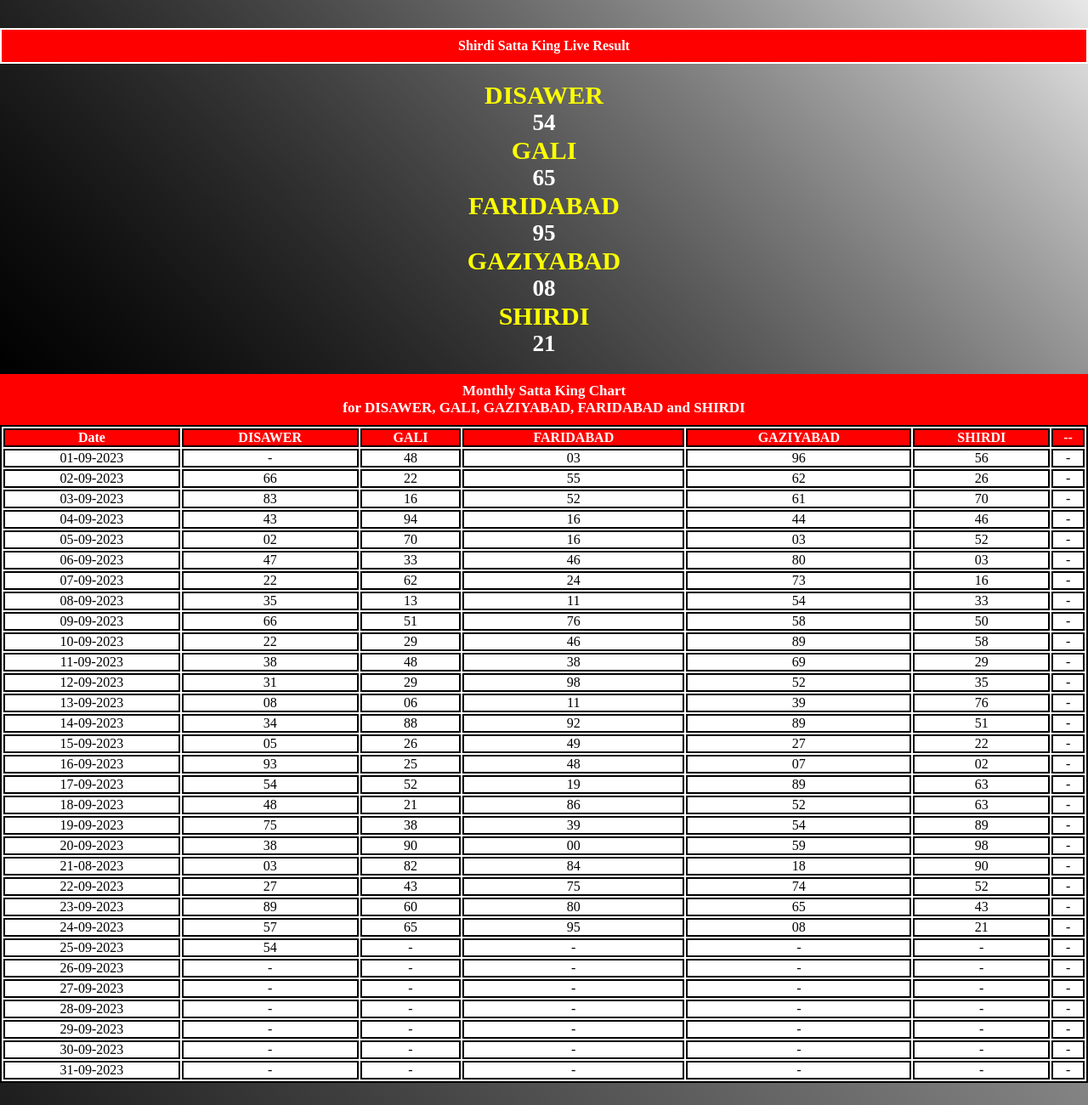
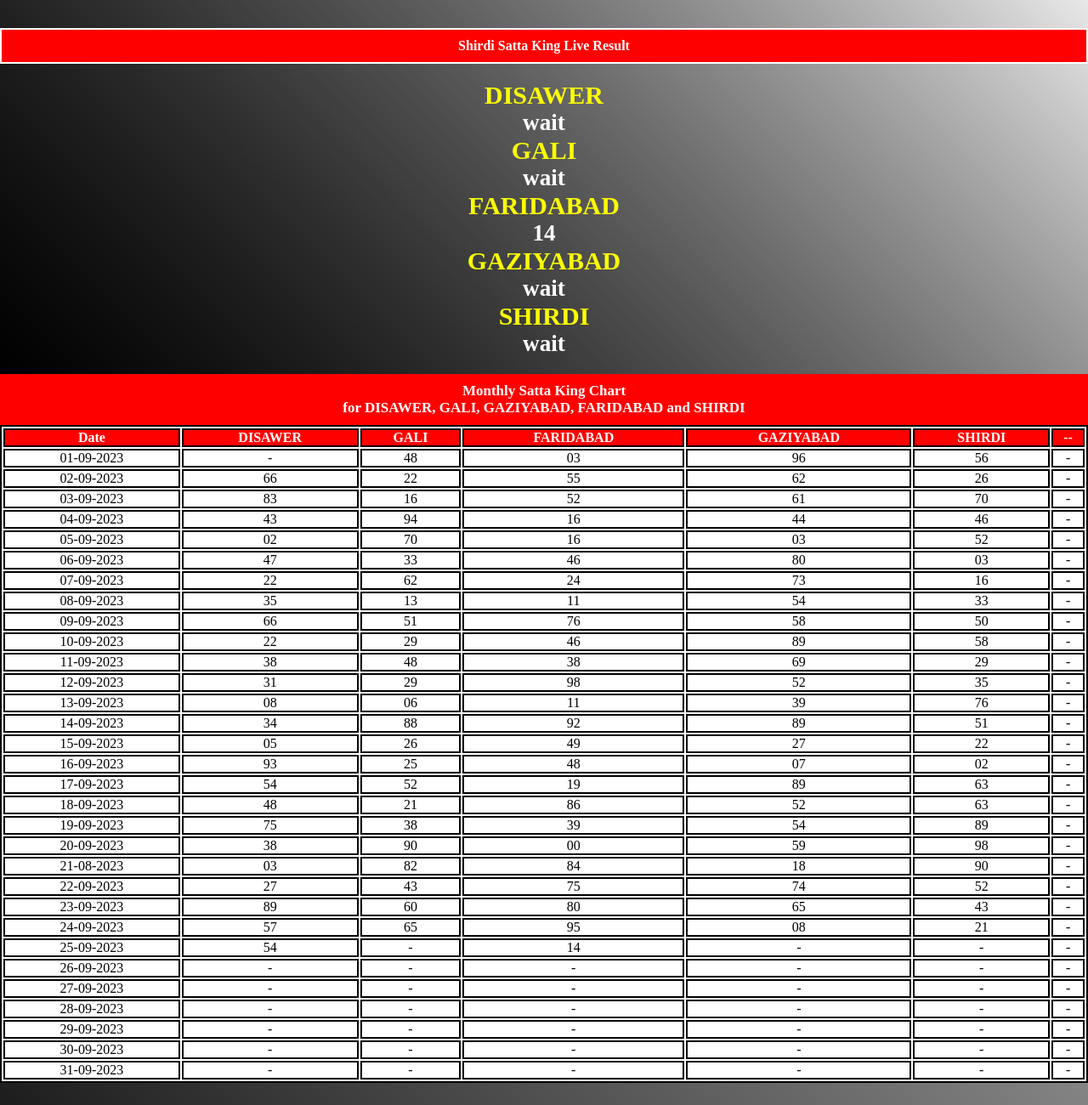
Before and after one commit to anuj9417/web, a plain HTML site: page index.html in a window 1280 px wide. Shown: the part 280-1580 px from the top of the page at 85% size. Drawn offline with Linux system fonts and the light colour scheme.

Commit message:
Update index.html

```diff
--- a/index.html
+++ b/index.html
@@ -29,15 +29,15 @@
                 <h4>Shirdi Satta King Live Result</h4>
             </div>
             <h3>DISAWER</h3>
-            <h5>54</h5>
+            <h5>wait</h5>
             <h3>GALI</h3>
-            <h5>65</h5>
+            <h5>wait</h5>
             <h3>FARIDABAD</h3>
-            <h5>95</h5>
+            <h5>14</h5>
             <h3>GAZIYABAD</h3>
-            <h5>08</h5>
+            <h5>wait</h5>
             <h3>SHIRDI</h3>
-            <h5>21</h5>
+            <h5>wait</h5>
         </div>
         <div class="top_1">
             <div class="heading-m">
@@ -431,7 +431,7 @@
                             <td>
                              - </td>
                             <td>
-                                - </td>
+                                14 </td>
                             <td>
                                 - </td>
                                 <td>
```
